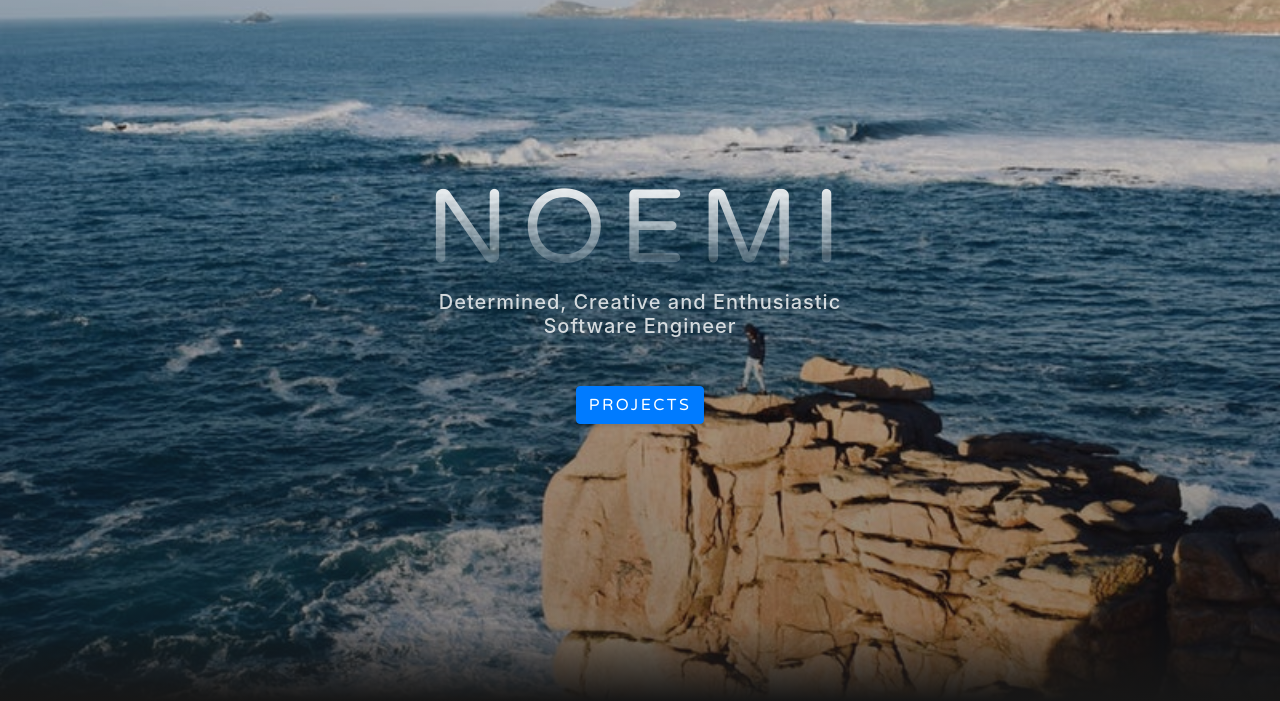
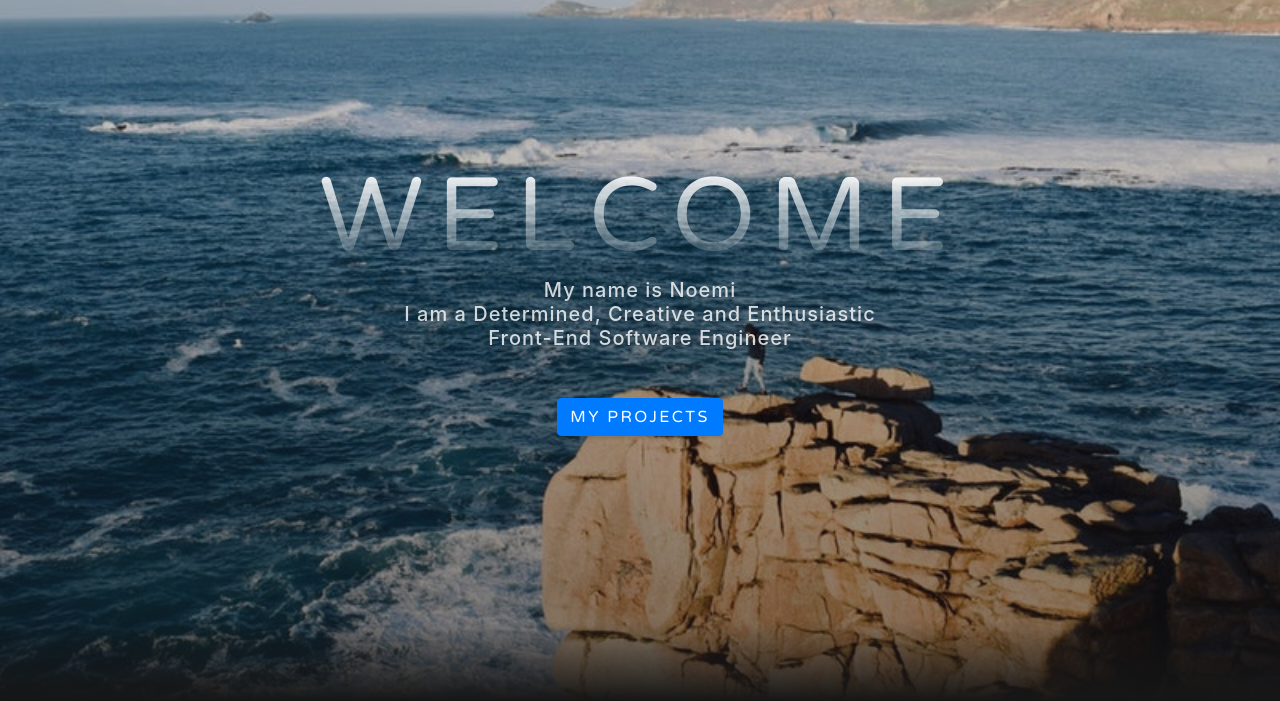
Before and after one commit to NoemiR/My_Portfolio, a website with bundled scripts: page index.html in a window 1280 px wide. Shown: the part 99-800 px from the top of the page. Built offline with nearby package versions, Linux system fonts and the light colour scheme; files whose address does not match are found by name.

Commit message:
updated headline

```diff
--- a/index.html
+++ b/index.html
@@ -54,9 +54,9 @@
   <header class="masthead">
     <div class="container d-flex h-100 align-items-center">
       <div class="mx-auto text-center">
-        <h1 class="mx-auto my-0 text-uppercase">NOEMI</h1>
-        <h2 class="mx-auto mt-2 mb-5" style="color: rgba(255, 255, 255, .8);">Determined, Creative and Enthusiastic <br>Software Engineer</h2>
-        <a href="#projects" class="btn btn-primary js-scroll-trigger">Projects</a>
+        <h1 class="mx-auto my-0 text-uppercase">Welcome </h1>
+        <h2 class="mx-auto mt-2 mb-5" style="color: rgba(255, 255, 255, .8);">My name is Noemi<br> I am a Determined, Creative and Enthusiastic <br>Front-End Software Engineer</h2>
+        <a href="#projects" class="btn btn-primary js-scroll-trigger">My Projects</a>
       </div>
     </div>
   </header>
```
